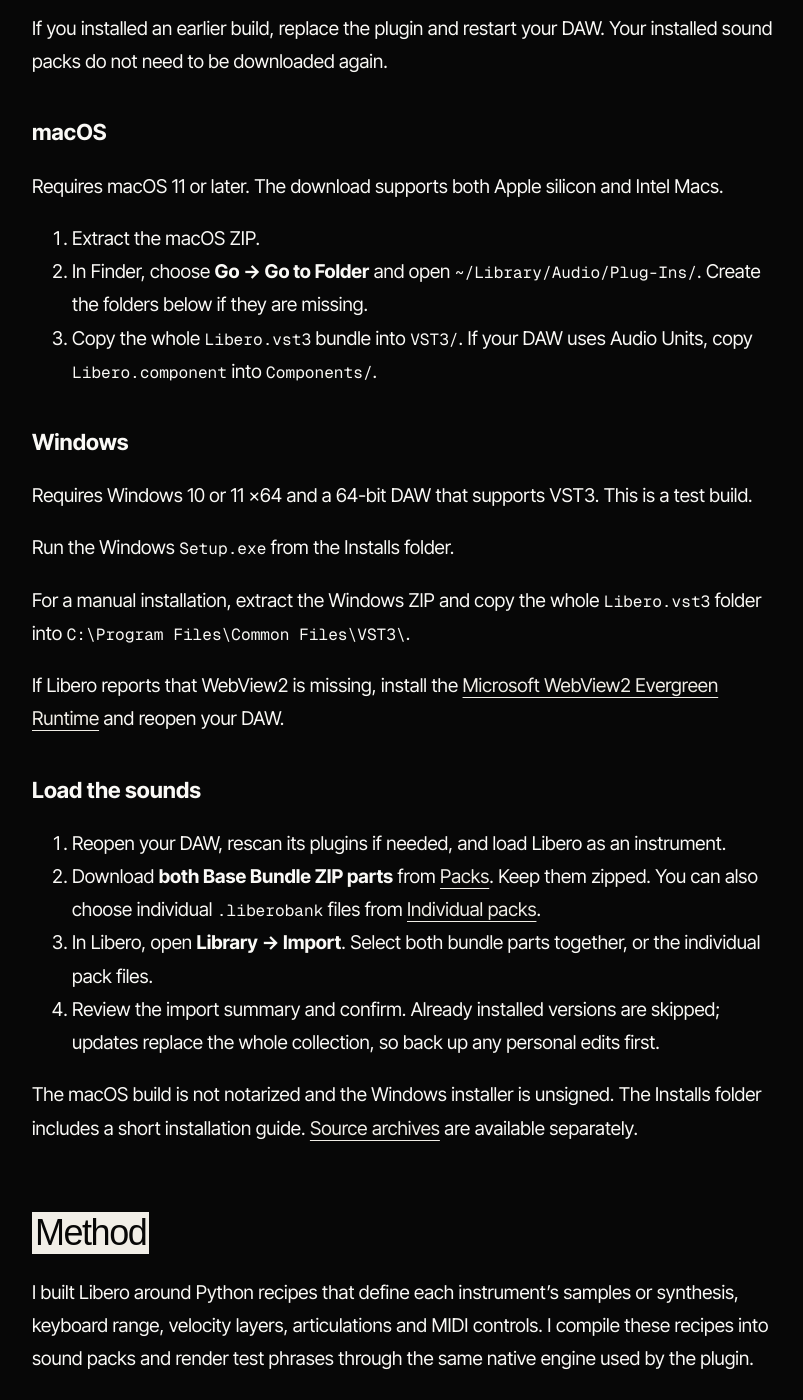
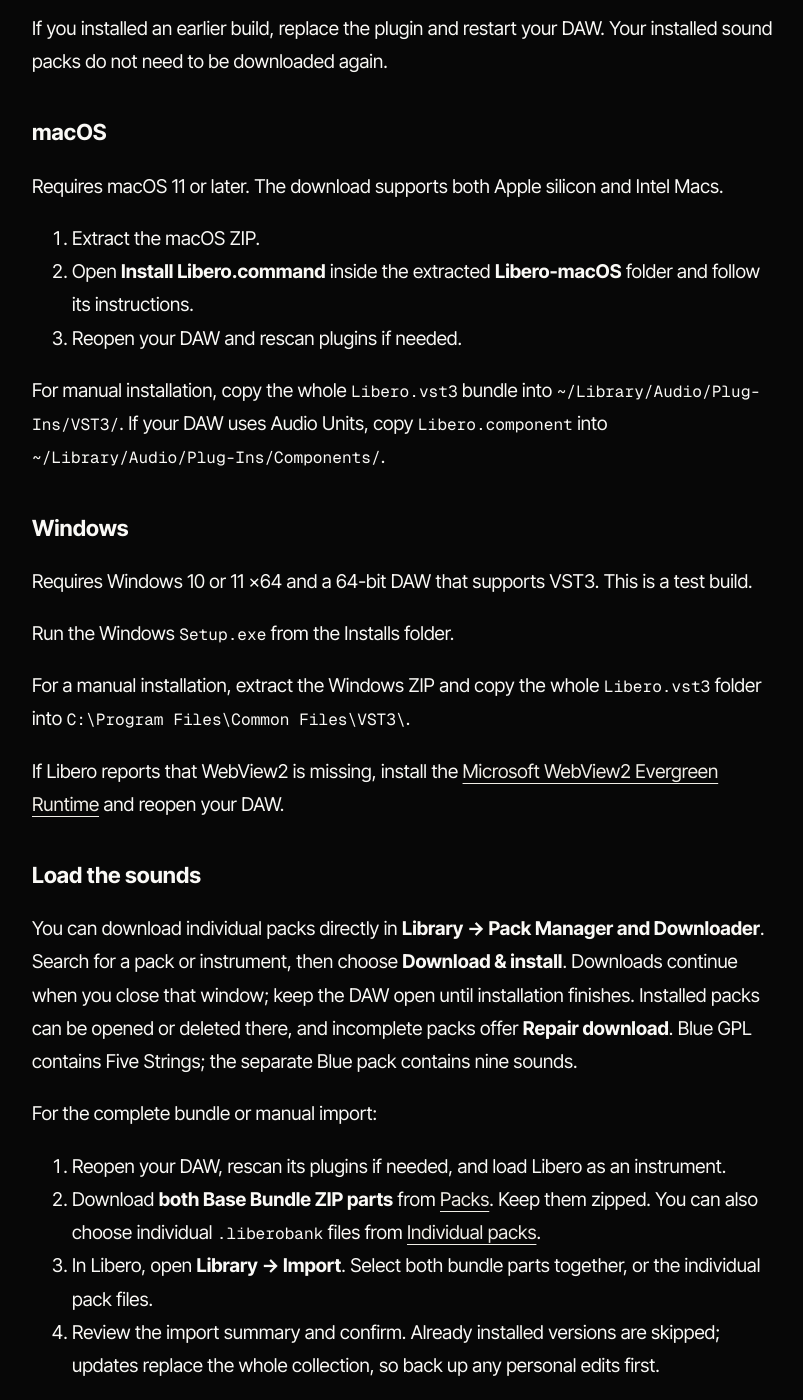
Before and after one commit to MarioPaerle/Mariopaerle.github.io, a Jekyll site: the page built from _posts/2026-10-04-libero.md, in a window 1280 px wide and 1400 px high, scrolled down 7523 px. Shown: the whole window, without its empty margins (233-1036 px from the left). Built offline with Jekyll 4.4.1, drawn with Linux system fonts in a browser that asks for light colours; some of the changed text lies outside the part shown.

Commit message:
Publish rc16 downloads and in-app update catalogue

```diff
--- a/_posts/2026-10-04-libero.md
+++ b/_posts/2026-10-04-libero.md
@@ -126,8 +126,10 @@
 Requires macOS 11 or later. The download supports both Apple silicon and Intel Macs.
 
 1. Extract the macOS ZIP.
-2. In Finder, choose **Go → Go to Folder** and open `~/Library/Audio/Plug-Ins/`. Create the folders below if they are missing.
-3. Copy the whole `Libero.vst3` bundle into `VST3/`. If your DAW uses Audio Units, copy `Libero.component` into `Components/`.
+2. Open **Install Libero.command** inside the extracted **Libero-macOS** folder and follow its instructions.
+3. Reopen your DAW and rescan plugins if needed.
+
+For manual installation, copy the whole `Libero.vst3` bundle into `~/Library/Audio/Plug-Ins/VST3/`. If your DAW uses Audio Units, copy `Libero.component` into `~/Library/Audio/Plug-Ins/Components/`.
 
 ### Windows
 
@@ -141,10 +143,16 @@
 
 ### Load the sounds
 
+You can download individual packs directly in **Library → Pack Manager and Downloader**. Search for a pack or instrument, then choose **Download & install**. Downloads continue when you close that window; keep the DAW open until installation finishes. Installed packs can be opened or deleted there, and incomplete packs offer **Repair download**. Blue GPL contains Five Strings; the separate Blue pack contains nine sounds.
+
+For the complete bundle or manual import:
+
 1. Reopen your DAW, rescan its plugins if needed, and load Libero as an instrument.
 2. Download **both Base Bundle ZIP parts** from [Packs](https://drive.google.com/drive/folders/1aOazeWahV1ejrFAYoCrjCu5ErglAob9Z). Keep them zipped. You can also choose individual `.liberobank` files from [Individual packs](https://drive.google.com/drive/folders/1K3xwuBQd_-S2MKIzE9qv2Ba1qsnV8qSm).
 3. In Libero, open **Library → Import**. Select both bundle parts together, or the individual pack files.
 4. Review the import summary and confirm. Already installed versions are skipped; updates replace the whole collection, so back up any personal edits first.
+
+Use **Library → Libero updates** to check for later application releases. Download the update, open the installer, close your DAW when asked, and restart after installation.
 
 The macOS build is not notarized and the Windows installer is unsigned. The Installs folder includes a short installation guide. [Source archives](/libero-source/) are available separately.
 
```
Also changed, not shown: other parts of _posts/2026-10-04-libero.md (+1 -1 lines), libero-catalog.json (+10 -11 lines), 1 other file.
